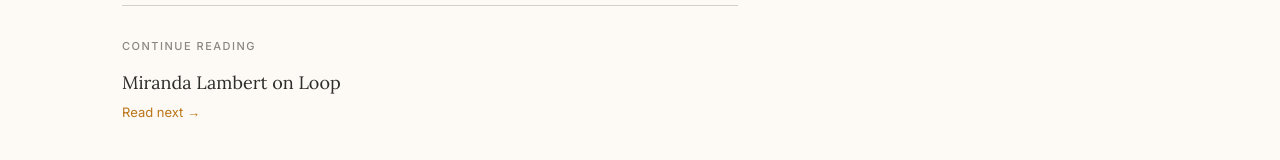
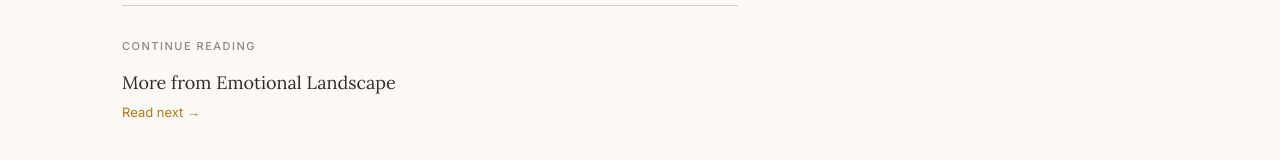
Before and after one commit to caseywsj/caregivertrap, a Next.js app: page /emotional-landscape/throw-the-damn-party in a window 1280 px wide. Shown: the part 3900-4060 px from the top of the page. Built offline with nearby package versions, Linux system fonts and the light colour scheme.

Commit message:
Fix broken continue reading links

```diff
--- a/app/emotional-landscape/throw-the-damn-party/page.tsx
+++ b/app/emotional-landscape/throw-the-damn-party/page.tsx
@@ -142,9 +142,9 @@
             <p style={{ fontSize: "11px", letterSpacing: "1.5px", textTransform: "uppercase" as const, color: "#888780", marginBottom: "1rem", fontWeight: 500 }}>
               Continue reading
             </p>
-            <a href="/emotional-landscape/miranda-lambert" style={{ textDecoration: "none" }}>
+            <a href="/emotional-landscape" style={{ textDecoration: "none" }}>
               <p style={{ fontFamily: "'Lora', serif", fontSize: "18px", color: "#2C2C2A", lineHeight: 1.4, marginBottom: "0.5rem" }}>
-                Miranda Lambert on Loop
+                More from Emotional Landscape
               </p>
               <p style={{ fontSize: "13px", color: "#BA7517" }}>Read next →</p>
             </a>
```
